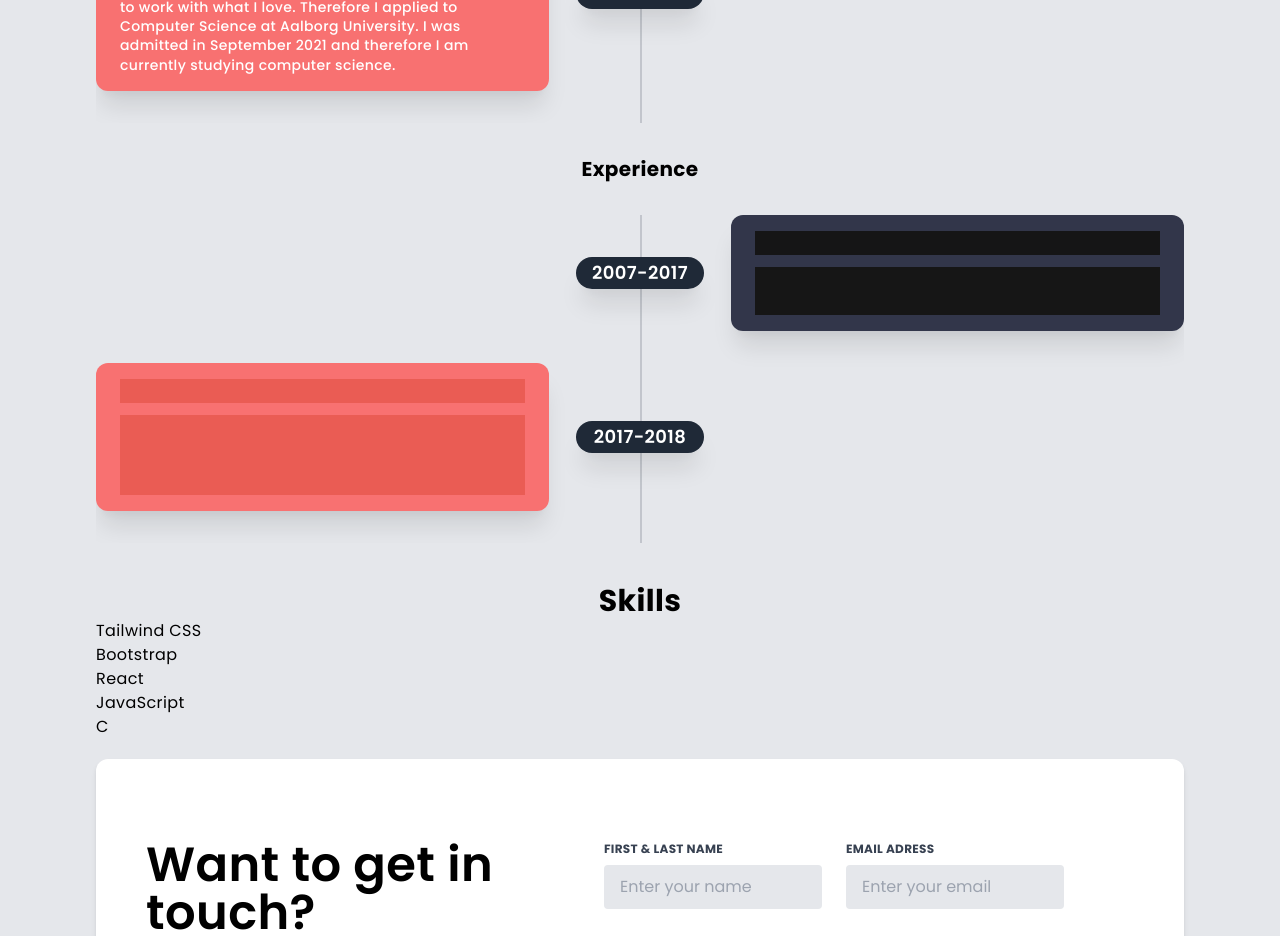
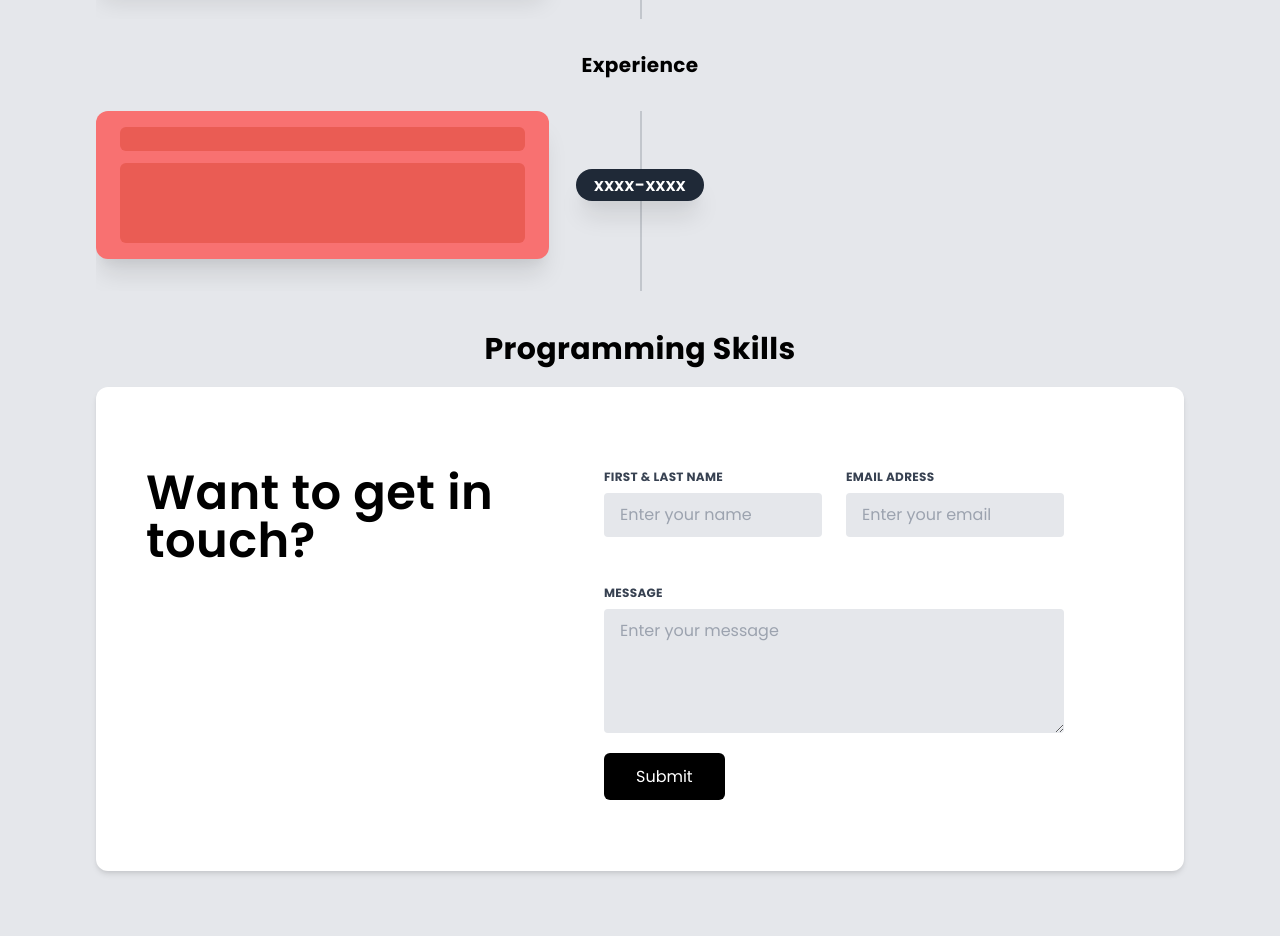
Before and after one commit to sebastianlivoni/personal-website, a React (Create React App) app: page /about in a window 1280 px wide. Shown: the part 1740-2676 px from the top of the page. Built offline with nearby package versions, Linux system fonts and the light colour scheme.

Commit message:
arrow svg removed

```diff
--- a/src/App.js
+++ b/src/App.js
@@ -2,6 +2,7 @@ import Nav from './components/navigation/nav';
 import colorful from './images/colorful.png'
 import Contact from './components/contact';
 import Footer from './components/footer';
+import { Arrow } from './components/minor/arrow';
 
 function App() {
   return (
--- /dev/null
+++ b/src/components/minor/arrow.js
@@ -0,0 +1,7 @@
+export function Arrow() {
+  return (
+    <svg class="mx-auto animate-bounce w-6 h-6 text-amber-900 fill-current dark:text-white" stroke-linecap="round" stroke-linejoin="round" stroke-width="2" viewBox="0 0 24 24" stroke="currentColor">
+      <path d="M19 14l-7 7m0 0l-7-7m7 7V3"></path>
+    </svg>
+  )
+}
--- a/src/components/skills/index.js
+++ b/src/components/skills/index.js
@@ -1,12 +1,14 @@
 export default function Skills() {
   return (
     <div className="dark:text-white">
-      <h1 className="text-center text-3xl font-bold mt-10">Skills</h1>
-      <h2>Tailwind CSS</h2>
+      <h1 className="text-center text-3xl font-bold mt-10">Programming Skills</h1>
+
+
+      {/*<h2>Tailwind CSS</h2>
       <h2>Bootstrap</h2>
       <h2>React</h2>
       <h2>JavaScript</h2>
-      <h2>C</h2>
+      <h2>C</h2>*/}
     </div>
   )
 }
--- a/src/components/timeline/index.js
+++ b/src/components/timeline/index.js
@@ -54,7 +54,7 @@ export default function TimeLine() {
         <div className="relative wrap overflow-hidden pt-8 h-full">
           <h1 className="text-center mb-8 font-bold text-xl">Experience</h1>
           <div className="border-2-2 absolute border-opacity-20 border-gray-700 h-full border" style={{left: "50%"}}></div>
-          <div className="mb-8 flex justify-between items-center w-full right-timeline">
+          {/*<div className="mb-8 flex justify-between items-center w-full right-timeline">
             <div className="order-1 w-5/12"></div>
             <div className="z-20 flex items-center order-1 bg-gray-800 shadow-xl w-32 h-8 rounded-full">
               <h1 className="mx-auto font-semibold text-lg text-white">2007-2017</h1>
@@ -64,16 +64,16 @@ export default function TimeLine() {
               <p className="text-sm leading-snug tracking-wide bg-custom-dark-blue text-opacity-100 h-6 w-full"></p>
               <p className="text-sm leading-snug tracking-wide bg-custom-dark-blue text-opacity-100 h-6 w-full"></p>
             </div>
-          </div>
+          </div>*/}
 
           <div className="mb-8 flex justify-between flex-row-reverse items-center w-full left-timeline">
             <div className="order-1 w-5/12"></div>
             <div className="z-20 flex items-center order-1 bg-gray-800 shadow-xl w-32 h-8 rounded-full">
-              <h1 className="mx-auto text-white font-semibold text-lg">2017-2018</h1>
+              <h1 className="mx-auto text-white font-semibold text-lg">xxxx-xxxx</h1>
             </div>
             <div className="order-1 bg-red-400 rounded-xl shadow-xl w-5/12 px-6 py-4">
-              <h3 className="mb-3 font-bold text-white bg-custom-gradient-start text-xl w-full h-6"></h3>
-              <p className="text-sm font-medium leading-snug tracking-wide text-white text-opacity-100 bg-custom-gradient-start h-20 w-full"></p>
+              <h3 className="mb-3 font-bold text-white bg-custom-gradient-start text-xl w-full h-6 rounded-md"></h3>
+              <p className="text-sm font-medium leading-snug tracking-wide text-white text-opacity-100 bg-custom-gradient-start h-20 w-full rounded-md"></p>
             </div>
           </div>
 
--- a/src/pages/About.js
+++ b/src/pages/About.js
@@ -4,6 +4,7 @@ import Nav from '../components/navigation/nav';
 import TimeLine from '../components/timeline';
 import AboutMe from '../components/about';
 import Skills from '../components/skills';
+import { Arrow } from '../components/minor/arrow';
 
 export default function AboutPage() {
   return (
@@ -13,10 +14,6 @@ export default function AboutPage() {
         <div className="max-w-6xl mx-auto tracking-wide pb-5">
           <div className="mx-8">
             <AboutMe />
-
-            <svg class="mx-auto mb-20 animate-bounce w-6 h-6 text-amber-900" fill="none" stroke-linecap="round" stroke-linejoin="round" stroke-width="2" viewBox="0 0 24 24" stroke="currentColor">
-              <path d="M19 14l-7 7m0 0l-7-7m7 7V3"></path>
-            </svg>
 
             <TimeLine />
             <Skills />
```
Also changed, not shown: src/images/arrow.svg (added).
